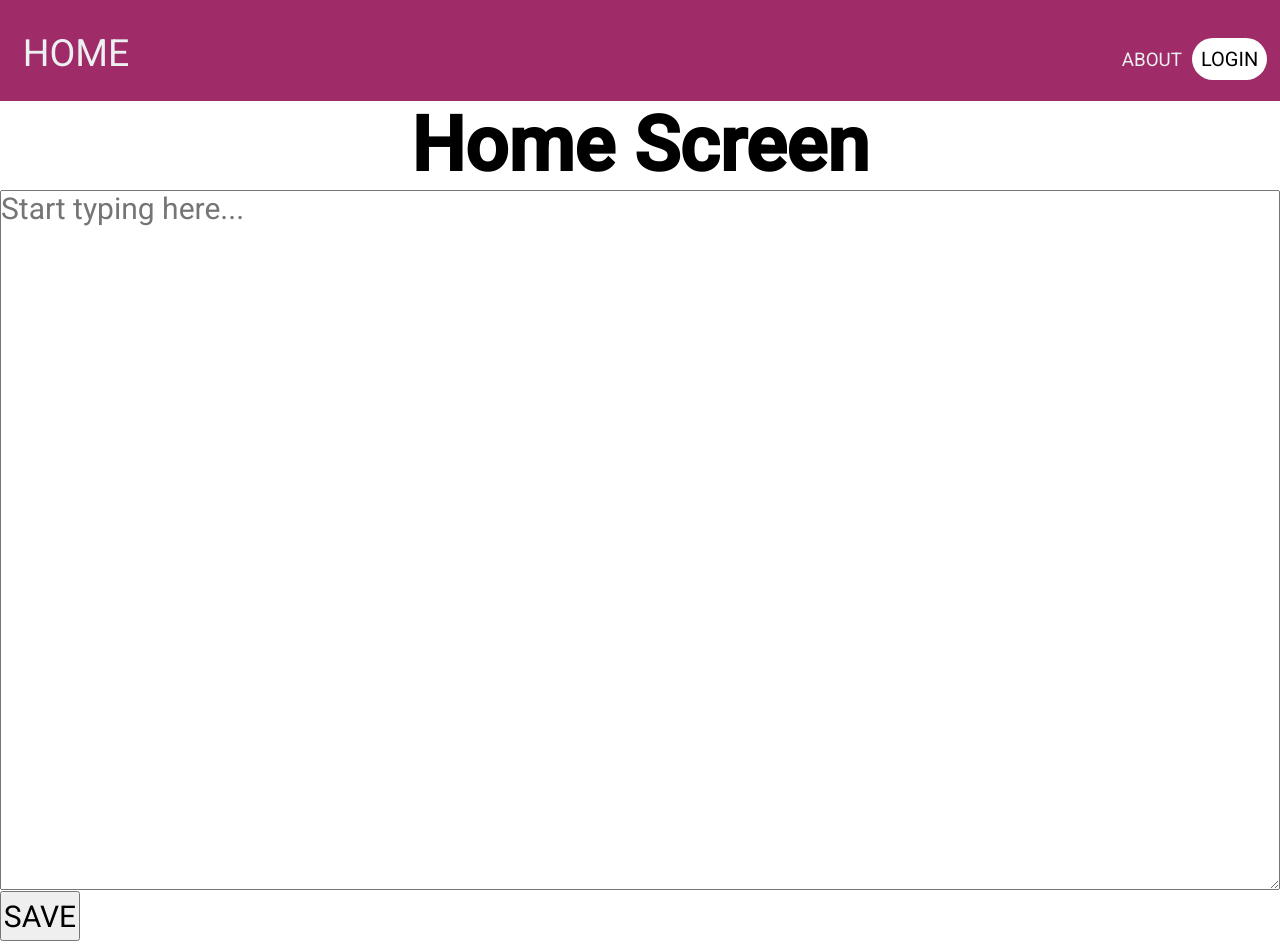
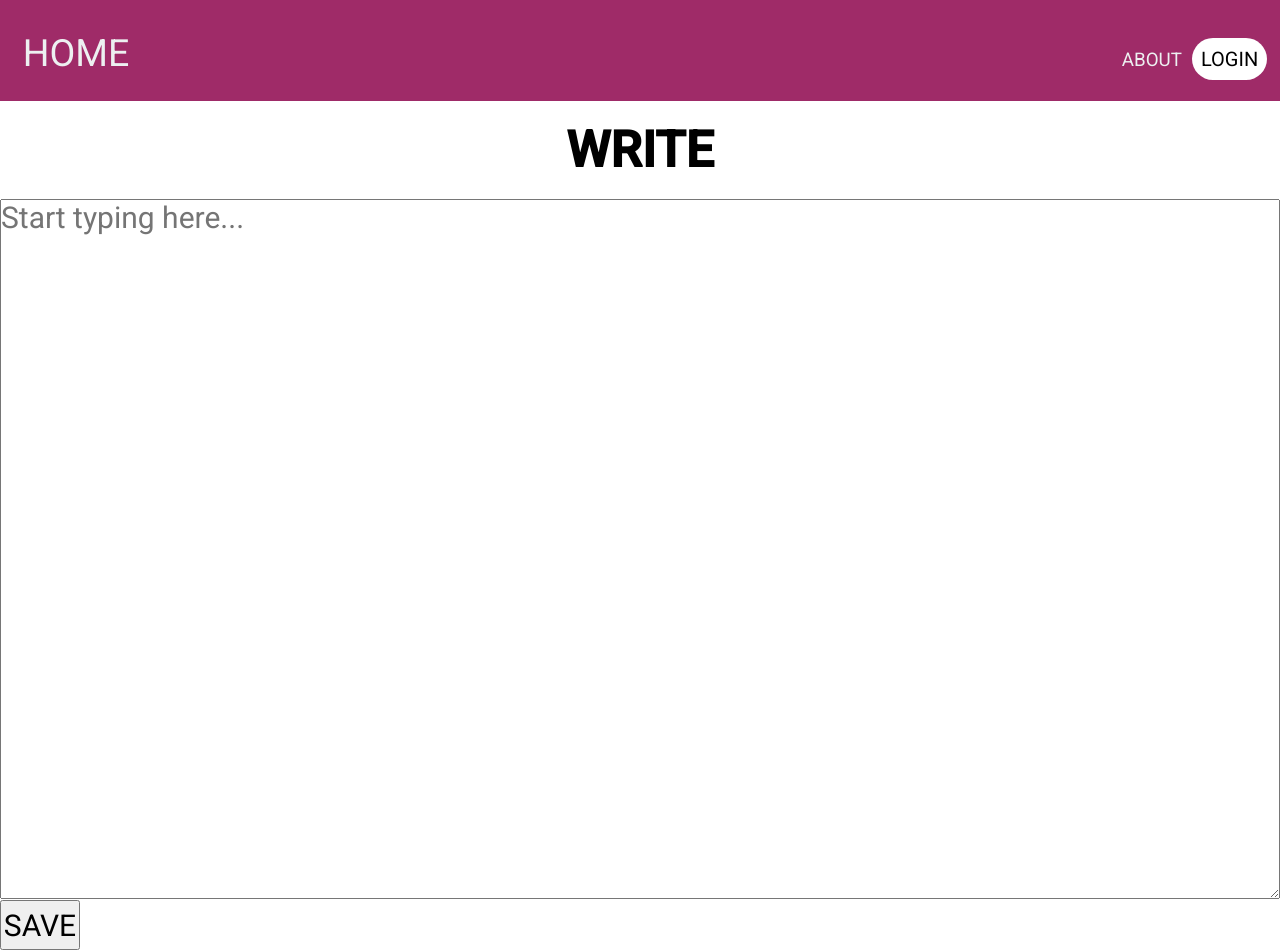
Before and after one commit to staten-island-tech/vue-project-2-eded, a Vue app in the folder shop/: page /about in a window 1280 px wide. Built offline with nearby package versions, Linux system fonts and the light colour scheme; no server answers.

Commit message:
gggrgrgrg

```diff
--- a/shop/src/views/About.vue
+++ b/shop/src/views/About.vue
@@ -2,7 +2,7 @@
 
 <template>
   <div class="about">
-    <h1 class="abouttext">Home Screen</h1>
+    <h1 class="abouttext" data-v-039c5b43="" style="font-size: 5rem; margin: 2rem;">WRITE</h1>
     <textarea
       id="input-area"
       class="text"
@@ -63,4 +63,7 @@ button {
   width: 8rem;
   font-size: 3rem;
 }
+#abouttext {
+  font-size: 2rem;
+}
 </style>
```
